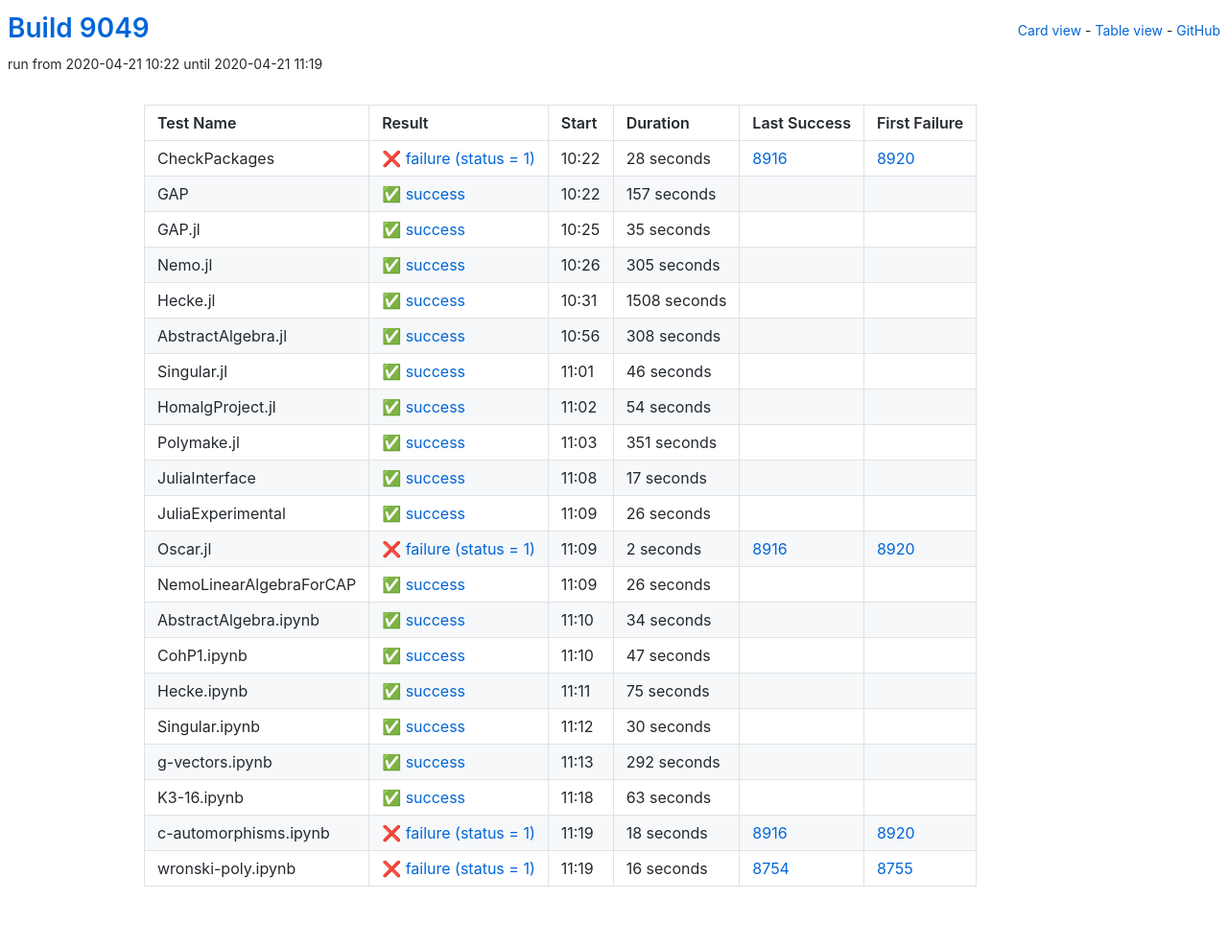
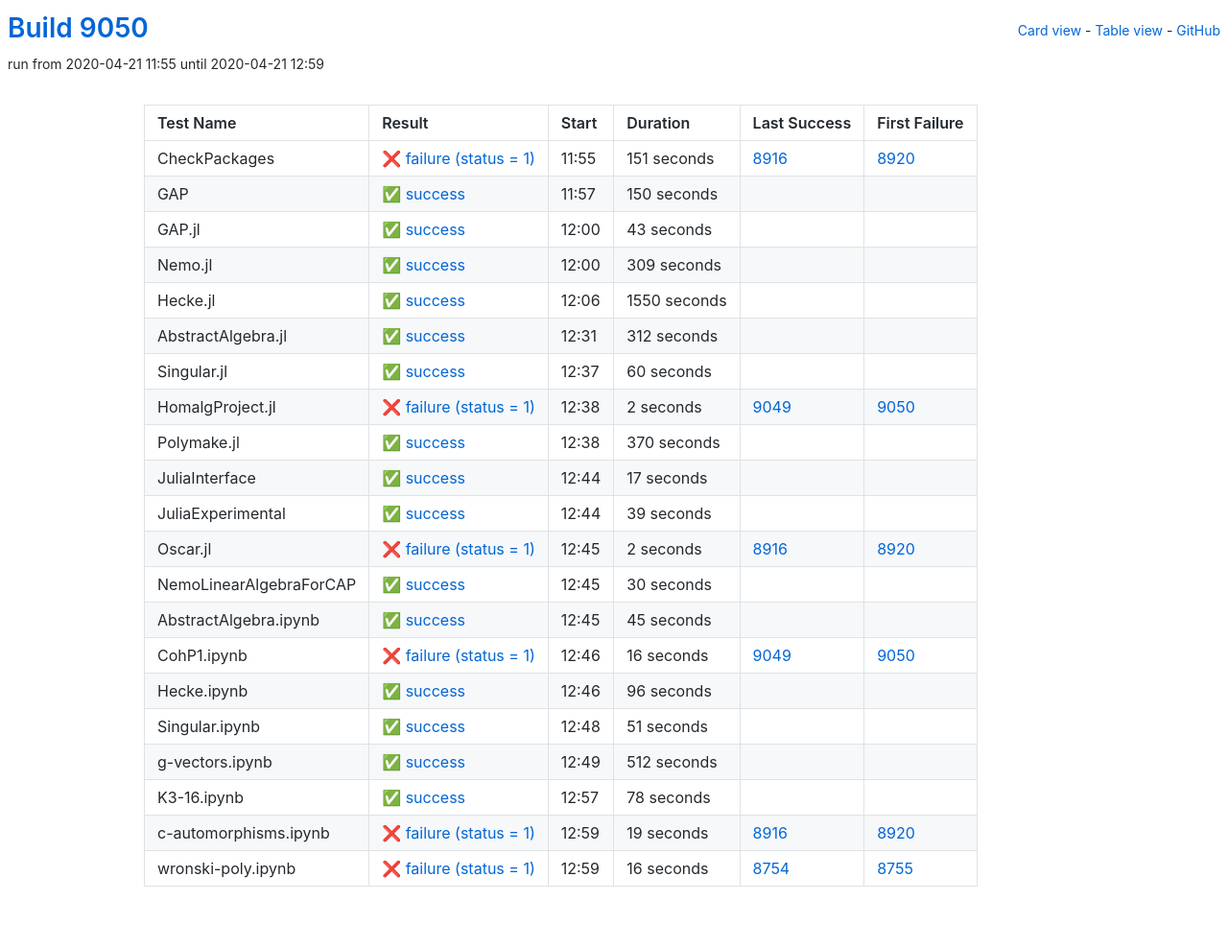
Before and after one commit to oscar-system/oscar-ci-status, a Jekyll site: the page built from table.html, in a window 1280 px wide. Shown: the whole page at 96% size. Built offline with Jekyll 4.4.1, drawn with Linux system fonts in a browser that asks for light colours.

Commit message:
Build 9050

```diff
--- a/_data/ci.yml
+++ b/_data/ci.yml
@@ -1,104 +1,104 @@
-build: 9049
-build_url: https://oscarci.mathematik.uni-kl.de/job/oscar/9049/
+build: 9050
+build_url: https://oscarci.mathematik.uni-kl.de/job/oscar/9050/
 job: oscar
 tests:
-- duration: 28
+- duration: 151
   exitcode: 1
   first_failure: 8920
   first_failure_url: https://oscarci.mathematik.uni-kl.de/job/oscar/8920/
   last_success: 8916
   last_success_url: https://oscarci.mathematik.uni-kl.de/job/oscar/8916/
-  log: https://oscarci.mathematik.uni-kl.de/job/oscar/9049/artifact/logs/build-9049/CheckPackages.log
+  log: https://oscarci.mathematik.uni-kl.de/job/oscar/9050/artifact/logs/build-9050/CheckPackages.log
   name: CheckPackages
-  start: 2020-04-21 10:22
+  start: 2020-04-21 11:55
   status: failure
   success: false
-- duration: 157
+- duration: 150
   exitcode: 0
   first_failure: false
   first_failure_url: null
   last_success: false
   last_success_url: null
-  log: https://oscarci.mathematik.uni-kl.de/job/oscar/9049/artifact/logs/build-9049/GAP.log
+  log: https://oscarci.mathematik.uni-kl.de/job/oscar/9050/artifact/logs/build-9050/GAP.log
   name: GAP
-  start: 2020-04-21 10:22
+  start: 2020-04-21 11:57
   status: success
   success: true
-- duration: 35
+- duration: 43
   exitcode: 0
   first_failure: false
   first_failure_url: null
   last_success: false
   last_success_url: null
-  log: https://oscarci.mathematik.uni-kl.de/job/oscar/9049/artifact/logs/build-9049/GAP.jl.log
+  log: https://oscarci.mathematik.uni-kl.de/job/oscar/9050/artifact/logs/build-9050/GAP.jl.log
   name: GAP.jl
-  start: 2020-04-21 10:25
+  start: 2020-04-21 12:00
   status: success
   success: true
-- duration: 305
+- duration: 309
   exitcode: 0
   first_failure: false
   first_failure_url: null
   last_success: false
   last_success_url: null
-  log: https://oscarci.mathematik.uni-kl.de/job/oscar/9049/artifact/logs/build-9049/Nemo.jl.log
+  log: https://oscarci.mathematik.uni-kl.de/job/oscar/9050/artifact/logs/build-9050/Nemo.jl.log
   name: Nemo.jl
-  start: 2020-04-21 10:26
+  start: 2020-04-21 12:00
   status: success
   success: true
-- duration: 1508
+- duration: 1550
   exitcode: 0
   first_failure: false
   first_failure_url: null
   last_success: false
   last_success_url: null
-  log: https://oscarci.mathematik.uni-kl.de/job/oscar/9049/artifact/logs/build-9049/Hecke.jl.log
+  log: https://oscarci.mathematik.uni-kl.de/job/oscar/9050/artifact/logs/build-9050/Hecke.jl.log
   name: Hecke.jl
-  start: 2020-04-21 10:31
+  start: 2020-04-21 12:06
   status: success
   success: true
-- duration: 308
+- duration: 312
   exitcode: 0
   first_failure: false
   first_failure_url: null
   last_success: false
   last_success_url: null
-  log: https://oscarci.mathematik.uni-kl.de/job/oscar/9049/artifact/logs/build-9049/AbstractAlgebra.jl.log
+  log: https://oscarci.mathematik.uni-kl.de/job/oscar/9050/artifact/logs/build-9050/AbstractAlgebra.jl.log
   name: AbstractAlgebra.jl
-  start: 2020-04-21 10:56
+  start: 2020-04-21 12:31
   status: success
   success: true
-- duration: 46
+- duration: 60
   exitcode: 0
   first_failure: false
   first_failure_url: null
   last_success: false
   last_success_url: null
-  log: https://oscarci.mathematik.uni-kl.de/job/oscar/9049/artifact/logs/build-9049/Singular.jl.log
+  log: https://oscarci.mathematik.uni-kl.de/job/oscar/9050/artifact/logs/build-9050/Singular.jl.log
   name: Singular.jl
-  start: 2020-04-21 11:01
+  start: 2020-04-21 12:37
   status: success
   success: true
-- duration: 54
+- duration: 2
+  exitcode: 1
+  first_failure: 9050
+  first_failure_url: https://oscarci.mathematik.uni-kl.de/job/oscar/9050/
+  last_success: 9049
+  last_success_url: https://oscarci.mathematik.uni-kl.de/job/oscar/9049/
+  log: https://oscarci.mathematik.uni-kl.de/job/oscar/9050/artifact/logs/build-9050/HomalgProject.jl.log
+  name: HomalgProject.jl
+  start: 2020-04-21 12:38
+  status: failure
+  success: false
+- duration: 370
   exitcode: 0
   first_failure: false
   first_failure_url: null
   last_success: false
   last_success_url: null
-  log: https://oscarci.mathematik.uni-kl.de/job/oscar/9049/artifact/logs/build-9049/HomalgProject.jl.log
-  name: HomalgProject.jl
-  start: 2020-04-21 11:02
-  status: success
-  success: true
-- duration: 351
-  exitcode: 0
-  first_failure: false
-  first_failure_url: null
-  last_success: false
-  last_success_url: null
-  log: https://oscarci.mathematik.uni-kl.de/job/oscar/9049/artifact/logs/build-9049/Polymake.jl.log
+  log: https://oscarci.mathematik.uni-kl.de/job/oscar/9050/artifact/logs/build-9050/Polymake.jl.log
   name: Polymake.jl
-  start: 2020-04-21 11:03
+  start: 2020-04-21 12:38
   status: success
   success: true
 - duration: 17
@@ -107,20 +107,20 @@ tests:
   first_failure_url: null
   last_success: false
   last_success_url: null
-  log: https://oscarci.mathematik.uni-kl.de/job/oscar/9049/artifact/logs/build-9049/JuliaInterface.log
+  log: https://oscarci.mathematik.uni-kl.de/job/oscar/9050/artifact/logs/build-9050/JuliaInterface.log
   name: JuliaInterface
-  start: 2020-04-21 11:08
+  start: 2020-04-21 12:44
   status: success
   success: true
-- duration: 26
+- duration: 39
   exitcode: 0
   first_failure: false
   first_failure_url: null
   last_success: false
   last_success_url: null
-  log: https://oscarci.mathematik.uni-kl.de/job/oscar/9049/artifact/logs/build-9049/JuliaExperimental.log
+  log: https://oscarci.mathematik.uni-kl.de/job/oscar/9050/artifact/logs/build-9050/JuliaExperimental.log
   name: JuliaExperimental
-  start: 2020-04-21 11:09
+  start: 2020-04-21 12:44
   status: success
   success: true
 - duration: 2
@@ -129,97 +129,97 @@ tests:
   first_failure_url: https://oscarci.mathematik.uni-kl.de/job/oscar/8920/
   last_success: 8916
   last_success_url: https://oscarci.mathematik.uni-kl.de/job/oscar/8916/
-  log: https://oscarci.mathematik.uni-kl.de/job/oscar/9049/artifact/logs/build-9049/Oscar.jl.log
+  log: https://oscarci.mathematik.uni-kl.de/job/oscar/9050/artifact/logs/build-9050/Oscar.jl.log
   name: Oscar.jl
-  start: 2020-04-21 11:09
+  start: 2020-04-21 12:45
   status: failure
   success: false
-- duration: 26
-  exitcode: 0
-  first_failure: false
-  first_failure_url: null
-  last_success: false
-  last_success_url: null
-  log: https://oscarci.mathematik.uni-kl.de/job/oscar/9049/artifact/logs/build-9049/NemoLinearAlgebraForCAP.log
-  name: NemoLinearAlgebraForCAP
-  start: 2020-04-21 11:09
-  status: success
-  success: true
-- duration: 34
-  exitcode: 0
-  first_failure: false
-  first_failure_url: null
-  last_success: false
-  last_success_url: null
-  log: https://oscarci.mathematik.uni-kl.de/job/oscar/9049/artifact/logs/build-9049/AbstractAlgebra.ipynb.log
-  name: AbstractAlgebra.ipynb
-  start: 2020-04-21 11:10
-  status: success
-  success: true
-- duration: 47
-  exitcode: 0
-  first_failure: false
-  first_failure_url: null
-  last_success: false
-  last_success_url: null
-  log: https://oscarci.mathematik.uni-kl.de/job/oscar/9049/artifact/logs/build-9049/CohP1.ipynb.log
-  name: CohP1.ipynb
-  start: 2020-04-21 11:10
-  status: success
-  success: true
-- duration: 75
-  exitcode: 0
-  first_failure: false
-  first_failure_url: null
-  last_success: false
-  last_success_url: null
-  log: https://oscarci.mathematik.uni-kl.de/job/oscar/9049/artifact/logs/build-9049/Hecke.ipynb.log
-  name: Hecke.ipynb
-  start: 2020-04-21 11:11
-  status: success
-  success: true
 - duration: 30
   exitcode: 0
   first_failure: false
   first_failure_url: null
   last_success: false
   last_success_url: null
-  log: https://oscarci.mathematik.uni-kl.de/job/oscar/9049/artifact/logs/build-9049/Singular.ipynb.log
-  name: Singular.ipynb
-  start: 2020-04-21 11:12
+  log: https://oscarci.mathematik.uni-kl.de/job/oscar/9050/artifact/logs/build-9050/NemoLinearAlgebraForCAP.log
+  name: NemoLinearAlgebraForCAP
+  start: 2020-04-21 12:45
   status: success
   success: true
-- duration: 292
+- duration: 45
   exitcode: 0
   first_failure: false
   first_failure_url: null
   last_success: false
   last_success_url: null
-  log: https://oscarci.mathematik.uni-kl.de/job/oscar/9049/artifact/logs/build-9049/g-vectors.ipynb.log
-  name: g-vectors.ipynb
-  start: 2020-04-21 11:13
+  log: https://oscarci.mathematik.uni-kl.de/job/oscar/9050/artifact/logs/build-9050/AbstractAlgebra.ipynb.log
+  name: AbstractAlgebra.ipynb
+  start: 2020-04-21 12:45
   status: success
   success: true
-- duration: 63
+- duration: 16
+  exitcode: 1
+  first_failure: 9050
+  first_failure_url: https://oscarci.mathematik.uni-kl.de/job/oscar/9050/
+  last_success: 9049
+  last_success_url: https://oscarci.mathematik.uni-kl.de/job/oscar/9049/
+  log: https://oscarci.mathematik.uni-kl.de/job/oscar/9050/artifact/logs/build-9050/CohP1.ipynb.log
+  name: CohP1.ipynb
+  start: 2020-04-21 12:46
+  status: failure
+  success: false
+- duration: 96
   exitcode: 0
   first_failure: false
   first_failure_url: null
   last_success: false
   last_success_url: null
-  log: https://oscarci.mathematik.uni-kl.de/job/oscar/9049/artifact/logs/build-9049/K3-16.ipynb.log
-  name: K3-16.ipynb
-  start: 2020-04-21 11:18
+  log: https://oscarci.mathematik.uni-kl.de/job/oscar/9050/artifact/logs/build-9050/Hecke.ipynb.log
+  name: Hecke.ipynb
+  start: 2020-04-21 12:46
   status: success
   success: true
-- duration: 18
+- duration: 51
+  exitcode: 0
+  first_failure: false
+  first_failure_url: null
+  last_success: false
+  last_success_url: null
+  log: https://oscarci.mathematik.uni-kl.de/job/oscar/9050/artifact/logs/build-9050/Singular.ipynb.log
+  name: Singular.ipynb
+  start: 2020-04-21 12:48
+  status: success
+  success: true
+- duration: 512
+  exitcode: 0
+  first_failure: false
+  first_failure_url: null
+  last_success: false
+  last_success_url: null
+  log: https://oscarci.mathematik.uni-kl.de/job/oscar/9050/artifact/logs/build-9050/g-vectors.ipynb.log
+  name: g-vectors.ipynb
+  start: 2020-04-21 12:49
+  status: success
+  success: true
+- duration: 78
+  exitcode: 0
+  first_failure: false
+  first_failure_url: null
+  last_success: false
+  last_success_url: null
+  log: https://oscarci.mathematik.uni-kl.de/job/oscar/9050/artifact/logs/build-9050/K3-16.ipynb.log
+  name: K3-16.ipynb
+  start: 2020-04-21 12:57
+  status: success
+  success: true
+- duration: 19
   exitcode: 1
   first_failure: 8920
   first_failure_url: https://oscarci.mathematik.uni-kl.de/job/oscar/8920/
   last_success: 8916
   last_success_url: https://oscarci.mathematik.uni-kl.de/job/oscar/8916/
-  log: https://oscarci.mathematik.uni-kl.de/job/oscar/9049/artifact/logs/build-9049/c-automorphisms.ipynb.log
+  log: https://oscarci.mathematik.uni-kl.de/job/oscar/9050/artifact/logs/build-9050/c-automorphisms.ipynb.log
   name: c-automorphisms.ipynb
-  start: 2020-04-21 11:19
+  start: 2020-04-21 12:59
   status: failure
   success: false
 - duration: 16
@@ -228,8 +228,8 @@ tests:
   first_failure_url: https://oscarci.mathematik.uni-kl.de/job/oscar/8755/
   last_success: 8754
   last_success_url: https://oscarci.mathematik.uni-kl.de/job/oscar/8754/
-  log: https://oscarci.mathematik.uni-kl.de/job/oscar/9049/artifact/logs/build-9049/wronski-poly.ipynb.log
+  log: https://oscarci.mathematik.uni-kl.de/job/oscar/9050/artifact/logs/build-9050/wronski-poly.ipynb.log
   name: wronski-poly.ipynb
-  start: 2020-04-21 11:19
+  start: 2020-04-21 12:59
   status: failure
   success: false
```
Also changed, not shown: README.md.
